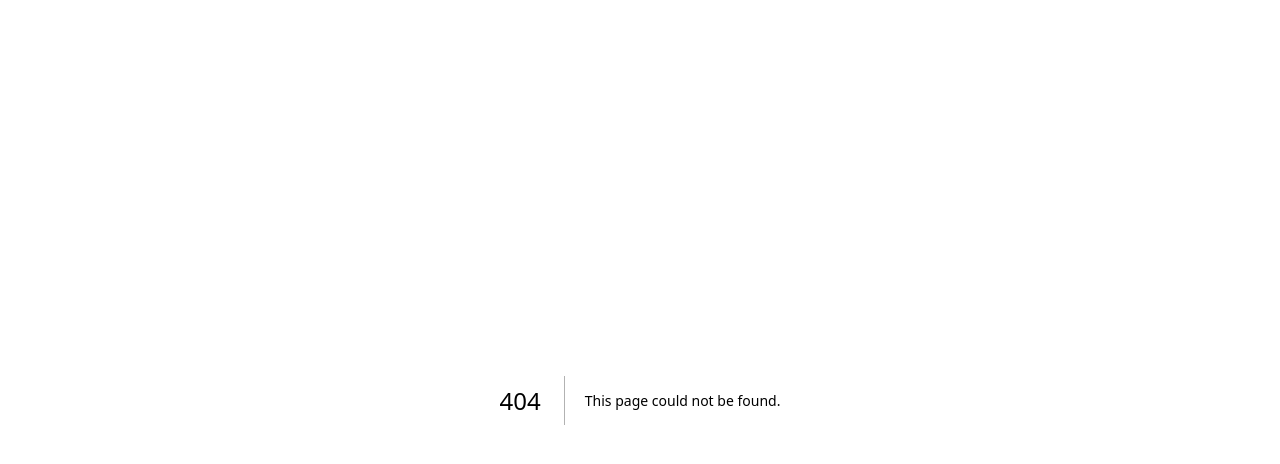
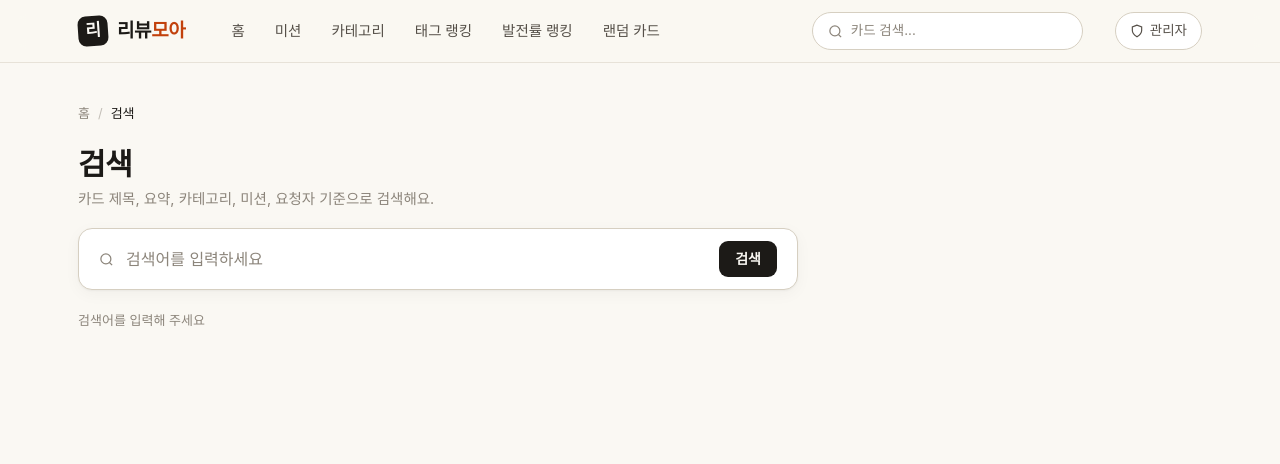
Before and after one commit to reviewmoa/reviewmoa, a Next.js app: page /search in a window 1280 px wide. Before the commit this address had no page. Shown: the top 464 px of the page. Built offline with nearby package versions, Linux system fonts and the light colour scheme; a web font is replaced by a local one.

Commit message:
feat: add card search and mission track grouping

```diff
--- a/app/(public)/missions/page.tsx
+++ b/app/(public)/missions/page.tsx
@@ -6,6 +6,32 @@ import { fetchMissions } from "@/lib/reviewmoa/clientApi";
 import type { MissionSummary } from "@/lib/reviewmoa/types";
 import { pathForMission } from "@/utils";
 import { Crumb, MissionStat, PageTitle } from "@/components/common";
+
+const TRACKS = ["백엔드", "안드로이드", "프론트엔드"] as const;
+
+type MissionTrack = (typeof TRACKS)[number];
+
+function getMissionTrack(mission: MissionSummary): MissionTrack {
+  const value = `${mission.slug} ${mission.name} ${mission.githubRepo}`.toLowerCase();
+
+  if (value.includes("android")) {
+    return "안드로이드";
+  }
+
+  if (value.includes("roomescape")) {
+    return "백엔드";
+  }
+
+  return "프론트엔드";
+}
+
+function formatPrRange(mission: MissionSummary) {
+  if (mission.prFrom && mission.prTo) {
+    return `#${mission.prFrom}-${mission.prTo}`;
+  }
+
+  return "-";
+}
 
 export default function Page() {
   const router = useRouter();
@@ -18,11 +44,18 @@ export default function Page() {
 
   const grouped = useMemo(
     () =>
-      missions.reduce<Record<number, MissionSummary[]>>((acc, mission) => {
-        const level = mission.level ?? 0;
-        acc[level] = [...(acc[level] ?? []), mission];
-        return acc;
-      }, {}),
+      missions.reduce<Record<MissionTrack, MissionSummary[]>>(
+        (acc, mission) => {
+          const track = getMissionTrack(mission);
+          acc[track] = [...acc[track], mission];
+          return acc;
+        },
+        {
+          백엔드: [],
+          안드로이드: [],
+          프론트엔드: []
+        }
+      ),
     [missions]
   );
 
@@ -33,11 +66,11 @@ export default function Page() {
         <PageTitle title="미션" sub="미션을 선택하면 PR 요청자 목록을 볼 수 있어요." />
         {error ? <div className="empty">미션을 불러오지 못했어요. {error}</div> : null}
         <div className="missions-list">
-          {Object.entries(grouped).map(([level, items]) => (
-            <section key={level} className="level-block">
-              <div className="level-tag">{level === "0" ? "미분류" : `레벨 ${level}`}</div>
+          {TRACKS.map((track) => (
+            <section key={track} className="level-block">
+              <div className="level-tag">{track}</div>
               <div className="mission-grid">
-                {items.map((mission) => (
+                {grouped[track].map((mission) => (
                   <button
                     key={mission.slug}
                     className="mission-card"
@@ -57,7 +90,7 @@ export default function Page() {
                     <span className="mission-card-stats">
                       <MissionStat value={mission.cardCount.toLocaleString()} label="규칙카드" />
                       <MissionStat value={String(mission.requesterCount)} label="요청자" />
-                      <MissionStat value={`#${mission.prFrom ?? "?"}-${mission.prTo ?? "?"}`} label="PR 범위" mono />
+                      <MissionStat value={formatPrRange(mission)} label="PR 범위" mono />
                     </span>
                   </button>
                 ))}
--- /dev/null
+++ b/app/(public)/search/page.tsx
@@ -0,0 +1,11 @@
+import { SearchCardsView } from "@/components/search/searchCardsView";
+
+export default async function Page({
+  searchParams
+}: {
+  searchParams: Promise<{ q?: string }>;
+}) {
+  const { q = "" } = await searchParams;
+
+  return <SearchCardsView initialQuery={q} />;
+}
--- a/app/globals.css
+++ b/app/globals.css
@@ -110,6 +110,14 @@
 
   .nav-search {
     @apply flex min-w-[200px] cursor-text items-center gap-2 rounded-[20px] border border-line-2 bg-surface px-[15px] py-[7px] text-[13.5px] text-ink-3 transition-all duration-150;
+  }
+
+  .nav-search:focus-within {
+    @apply border-ink-3 text-ink;
+  }
+
+  .nav-search-input {
+    @apply w-full min-w-0 border-0 bg-transparent p-0 text-[13.5px] text-ink outline-none placeholder:text-ink-3;
   }
 
   .nav-search:hover,
@@ -437,7 +445,7 @@
   }
 
   .mission-card {
-    @apply flex w-full cursor-pointer flex-col gap-3.5 rounded-card p-[22px] transition-all duration-200;
+    @apply flex w-full cursor-pointer flex-col gap-3.5 rounded-card p-[22px] text-left transition-all duration-200;
   }
 
   .mission-card:hover,
@@ -459,11 +467,11 @@
   }
 
   .mission-card-stats {
-    @apply flex gap-[18px] border-t border-line pt-3;
+    @apply grid grid-cols-3 gap-3 border-t border-line pt-3 text-center;
   }
 
   .mc-stat-num {
-    @apply block text-[19px] font-semibold;
+    @apply block whitespace-nowrap text-[19px] font-semibold leading-tight;
   }
 
   .mc-stat-mono {
@@ -471,7 +479,7 @@
   }
 
   .mc-stat-label {
-    @apply block text-[11.5px] text-ink-3;
+    @apply mt-1 block text-[11.5px] text-ink-3;
   }
 
   .mission-tags,
@@ -594,7 +602,7 @@
   }
 
   .rule-card {
-    @apply block w-full cursor-pointer overflow-hidden rounded-card transition-all duration-200;
+    @apply block w-full cursor-pointer overflow-hidden rounded-card text-left transition-all duration-200;
   }
 
   .rule-card:hover {
@@ -645,7 +653,7 @@
   }
 
   .rc-meta-item {
-    @apply flex items-center gap-1;
+    @apply flex items-center gap-1 leading-none;
   }
 
   .mono {
@@ -653,15 +661,15 @@
   }
 
   .detail-layout {
-    @apply grid grid-cols-[1fr_256px] items-start gap-9;
+    @apply grid grid-cols-[minmax(0,1fr)_256px] items-start gap-9;
   }
 
   .detail-main {
-    @apply min-w-0;
+    @apply mx-auto w-full max-w-[660px] min-w-0;
   }
 
   .detail-hero {
-    @apply mb-7;
+    @apply mb-7 text-center;
   }
 
   .detail-cat {
@@ -734,6 +742,30 @@
 
   .summary-box p {
     @apply font-serif text-lg font-bold leading-normal text-[#7a2908];
+  }
+
+  .search-form {
+    @apply mb-5 flex w-full max-w-[720px] items-center gap-3 rounded-card border border-line-2 bg-surface px-5 py-3 shadow-card;
+  }
+
+  .search-form svg {
+    @apply shrink-0 text-ink-3;
+  }
+
+  .search-input {
+    @apply min-w-0 flex-1 border-0 bg-transparent p-0 text-base text-ink outline-none placeholder:text-ink-3;
+  }
+
+  .search-submit {
+    @apply cursor-pointer rounded-chip bg-ink px-4 py-2 text-sm font-semibold text-bg transition-opacity duration-150;
+  }
+
+  .search-submit:hover {
+    @apply opacity-90;
+  }
+
+  .search-toolbar {
+    @apply mb-[18px] flex items-center justify-between;
   }
 
   .detail-rail {
--- a/components/publicTopbar.tsx
+++ b/components/publicTopbar.tsx
@@ -1,9 +1,9 @@
 "use client";
 
 import Link from "next/link";
-import { usePathname } from "next/navigation";
-import { useState } from "react";
-import { CheckIcon, SearchIcon, ShieldIcon } from "@/public/icons";
+import { usePathname, useRouter } from "next/navigation";
+import { type FormEvent, useState } from "react";
+import { SearchIcon, ShieldIcon } from "@/public/icons";
 import { cx } from "@/utils";
 
 const NAV_ITEMS = [
@@ -17,15 +17,22 @@ const NAV_ITEMS = [
 
 export function PublicTopbar() {
   const pathname = usePathname();
-  const [toast, setToast] = useState("");
+  const router = useRouter();
+  const [query, setQuery] = useState("");
 
-  const showToast = (message: string) => {
-    setToast(message);
-    window.setTimeout(() => setToast(""), 2400);
+  const submitSearch = (event: FormEvent<HTMLFormElement>) => {
+    event.preventDefault();
+    const trimmedQuery = query.trim();
+
+    if (!trimmedQuery) {
+      router.push("/search");
+      return;
+    }
+
+    router.push(`/search?q=${encodeURIComponent(trimmedQuery)}`);
   };
 
   return (
-    <>
     <div className="topbar">
       <div className="topbar-inner">
         <Link className="brand" href="/">
@@ -45,24 +52,22 @@ export function PublicTopbar() {
             </Link>
           ))}
         </nav>
-          <button
-            className="nav-search"
-            type="button"
-            onClick={() => showToast("검색은 데모에서 생략되었어요")}
-          >
+        <form className="nav-search" role="search" onSubmit={submitSearch}>
           <SearchIcon />
-            카드 검색...
-          </button>
+          <input
+            aria-label="카드 검색"
+            className="nav-search-input"
+            placeholder="카드 검색..."
+            type="search"
+            value={query}
+            onChange={(event) => setQuery(event.target.value)}
+          />
+        </form>
         <Link className="admin-btn" href="/admin">
           <ShieldIcon />
           관리자
         </Link>
       </div>
     </div>
-      <div className={cx("toast", toast && "show")}>
-        <CheckIcon />
-        {toast}
-      </div>
-    </>
   );
 }
--- /dev/null
+++ b/components/search/searchCardsView.tsx
@@ -0,0 +1,107 @@
+"use client";
+
+import { type FormEvent, useEffect, useState } from "react";
+import { useRouter } from "next/navigation";
+import { fetchCards } from "@/lib/reviewmoa/clientApi";
+import type { ReviewCardListItem } from "@/lib/reviewmoa/types";
+import { pathForCard, toRuleCard } from "@/utils";
+import { SearchIcon } from "@/public/icons";
+import { Crumb, PageTitle, RuleCardItem } from "@/components/common";
+
+interface SearchCardsViewProps {
+  initialQuery: string;
+}
+
+export function SearchCardsView({ initialQuery }: SearchCardsViewProps) {
+  const router = useRouter();
+  const [query, setQuery] = useState(initialQuery);
+  const [submittedQuery, setSubmittedQuery] = useState(initialQuery.trim());
+  const [cards, setCards] = useState<ReviewCardListItem[]>([]);
+  const [total, setTotal] = useState(0);
+  const [isLoading, setIsLoading] = useState(false);
+  const [error, setError] = useState<string | null>(null);
+
+  useEffect(() => {
+    const nextQuery = initialQuery.trim();
+    setQuery(initialQuery);
+    setSubmittedQuery(nextQuery);
+  }, [initialQuery]);
+
+  useEffect(() => {
+    if (!submittedQuery) {
+      setCards([]);
+      setTotal(0);
+      setError(null);
+      return;
+    }
+
+    setIsLoading(true);
+    setError(null);
+    fetchCards({
+      q: submittedQuery,
+      limit: 30
+    })
+      .then((result) => {
+        setCards(result.items);
+        setTotal(result.total);
+      })
+      .catch((err: Error) => setError(err.message))
+      .finally(() => setIsLoading(false));
+  }, [submittedQuery]);
+
+  const submitSearch = (event: FormEvent<HTMLFormElement>) => {
+    event.preventDefault();
+    const nextQuery = query.trim();
+    setSubmittedQuery(nextQuery);
+    router.replace(nextQuery ? `/search?q=${encodeURIComponent(nextQuery)}` : "/search");
+  };
+
+  return (
+    <div className="view active">
+      <div className="page">
+        <Crumb items={[["홈", () => router.push("/")], ["검색"]]} />
+        <PageTitle title="검색" sub="카드 제목, 요약, 카테고리, 미션, 요청자 기준으로 검색해요." />
+        <form className="search-form" role="search" onSubmit={submitSearch}>
+          <SearchIcon />
+          <input
+            aria-label="검색어"
+            className="search-input"
+            placeholder="검색어를 입력하세요"
+            type="search"
+            value={query}
+            onChange={(event) => setQuery(event.target.value)}
+          />
+          <button className="search-submit" type="submit">
+            검색
+          </button>
+        </form>
+        <div className="search-toolbar">
+          <span className="result-count">
+            {submittedQuery ? `"${submittedQuery}" 검색 결과 ${total.toLocaleString()}개` : "검색어를 입력해 주세요"}
+          </span>
+        </div>
+        {error ? <div className="empty">검색 결과를 불러오지 못했어요. {error}</div> : null}
+        <div className="card-stack">
+          {cards.map((card) => {
+            const ruleCard = toRuleCard(card);
+
+            return (
+              <RuleCardItem
+                key={card.id}
+                card={ruleCard}
+                openCard={(item) => router.push(pathForCard(item.id))}
+              />
+            );
+          })}
+          {!isLoading && submittedQuery && cards.length === 0 && !error ? (
+            <div className="empty">
+              <div className="empty-emoji">🔍</div>
+              조건에 맞는 카드가 없어요.
+            </div>
+          ) : null}
+          {isLoading ? <div className="empty">검색 중이에요.</div> : null}
+        </div>
+      </div>
+    </div>
+  );
+}
--- a/lib/reviewmoa/publicQueries.ts
+++ b/lib/reviewmoa/publicQueries.ts
@@ -28,6 +28,12 @@ type MissionRow = {
   pr_from: number | null;
   pr_to: number | null;
   status: string;
+};
+
+type MissionCardSummaryRow = {
+  mission_slug: string;
+  requester: string | null;
+  pr_number: number | null;
 };
 
 type CategoryRow = {
@@ -99,8 +105,9 @@ export async function getMissions(active = true): Promise<MissionSummary[]> {
       missionQuery.returns<MissionRow[]>(),
       supabase
         .from("review_card_details")
-        .select("mission_slug, requester")
+        .select("mission_slug, requester, pr_number")
         .eq("status", "published")
+        .returns<MissionCardSummaryRow[]>()
     ]);
 
   if (missionsError) {
@@ -113,18 +120,26 @@ export async function getMissions(active = true): Promise<MissionSummary[]> {
 
   const cardCountByMission = countBy((cards ?? []).map((card) => card.mission_slug as string));
   const requesterCountByMission = new Map<string, Set<string>>();
+  const prRangeByMission = new Map<string, { from: number; to: number }>();
 
   (cards ?? []).forEach((card) => {
     const missionSlug = card.mission_slug as string;
-    const requester = card.requester as string | null;
+    const requester = card.requester;
+    const prNumber = card.pr_number;
 
-    if (!requester) {
-      return;
+    if (requester) {
+      const requesters = requesterCountByMission.get(missionSlug) ?? new Set<string>();
+      requesters.add(requester);
+      requesterCountByMission.set(missionSlug, requesters);
     }
 
-    const requesters = requesterCountByMission.get(missionSlug) ?? new Set<string>();
-    requesters.add(requester);
-    requesterCountByMission.set(missionSlug, requesters);
+    if (typeof prNumber === "number") {
+      const current = prRangeByMission.get(missionSlug);
+      prRangeByMission.set(missionSlug, {
+        from: current ? Math.min(current.from, prNumber) : prNumber,
+        to: current ? Math.max(current.to, prNumber) : prNumber
+      });
+    }
   });
 
   return (missions ?? []).map((mission) => ({
@@ -135,8 +150,8 @@ export async function getMissions(active = true): Promise<MissionSummary[]> {
     githubOwner: mission.owner,
     githubRepo: mission.repo,
     prBaseUrl: mission.pr_base_url,
-    prFrom: mission.pr_from,
-    prTo: mission.pr_to,
+    prFrom: prRangeByMission.get(mission.slug)?.from ?? mission.pr_from,
+    prTo: prRangeByMission.get(mission.slug)?.to ?? mission.pr_to,
     cardCount: cardCountByMission[mission.slug] ?? 0,
     requesterCount: requesterCountByMission.get(mission.slug)?.size ?? 0
   }));
@@ -359,7 +374,9 @@ export async function getCards(query: CardsQuery = {}): Promise<PaginatedResult<
 
   if (query.q) {
     const q = escapeIlike(query.q);
-    cardQuery = cardQuery.or(`title.ilike.%${q}%,summary.ilike.%${q}%`);
+    cardQuery = cardQuery.or(
+      `title.ilike.%${q}%,summary.ilike.%${q}%,category_name.ilike.%${q}%,mission_name.ilike.%${q}%,requester.ilike.%${q}%`
+    );
   }
 
   if (cardIds) {
```
Lines whose indentation alone changed are shown as unchanged.
